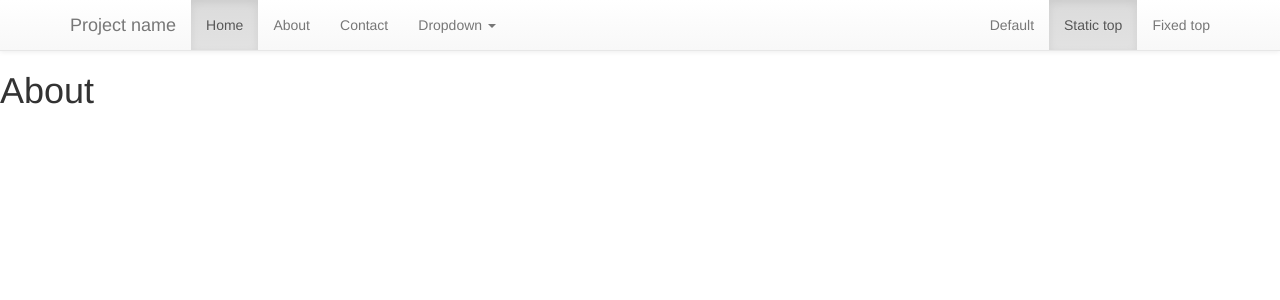
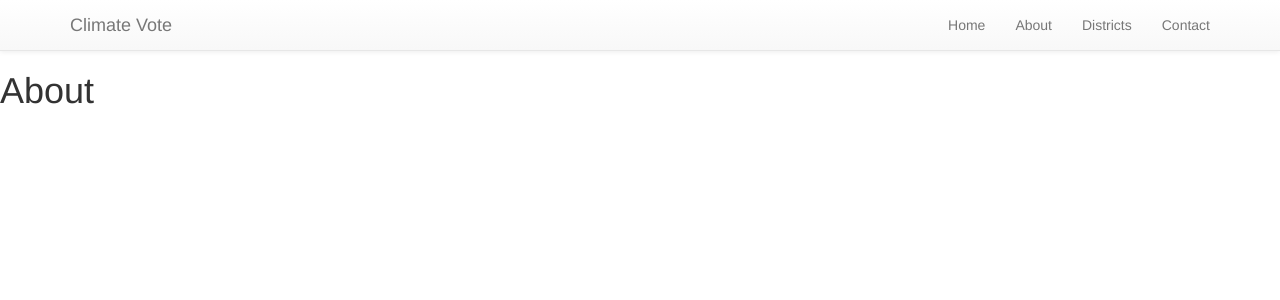
Before and after one commit to juliosandino/Bhacks2017, a Django app: page /about in a window 1280 px wide. Shown: the top 300 px of the page. Run offline with Django 3.2, Linux system fonts and the light colour scheme; some libraries are stand-ins or nearby versions.

Commit message:
kept working on styling of pages

```diff
--- a/src/candidates/templates/about.html
+++ b/src/candidates/templates/about.html
@@ -1,4 +1,10 @@
 {% extends 'base.html' %}
+
+{% block title %}
+
+About
+
+{% endblock%}
 
 {% block content %}
 
--- a/src/candidates/templates/base.html
+++ b/src/candidates/templates/base.html
@@ -9,6 +9,9 @@
 
 <link rel="stylesheet" type="text/css" href="{% static 'css/base.css' %}">
 
+<!-- Jquery CDN -->
+<script src="https://ajax.googleapis.com/ajax/libs/jquery/3.2.1/jquery.min.js"></script>
+
 <!-- Latest compiled and minified CSS -->
 <link rel="stylesheet" href="https://maxcdn.bootstrapcdn.com/bootstrap/3.3.7/css/bootstrap.min.css" integrity="sha384-BVYiiSIFeK1dGmJRAkycuHAHRg32OmUcww7on3RYdg4Va+PmSTsz/K68vbdEjh4u" crossorigin="anonymous">
 
@@ -18,8 +21,10 @@
 <!-- Latest compiled and minified JavaScript -->
 <script src="https://maxcdn.bootstrapcdn.com/bootstrap/3.3.7/js/bootstrap.min.js" integrity="sha384-Tc5IQib027qvyjSMfHjOMaLkfuWVxZxUPnCJA7l2mCWNIpG9mGCD8wGNIcPD7Txa" crossorigin="anonymous"></script>
 
+<link rel="icon" href="{% static 'img/favicon.ico' %}">
+
 <script src="https://use.fontawesome.com/023ea142c2.js"></script>
-    <title><i class="fa fa-globe" aria-hidden="true"></i></title>
+    <title>{% block title %}{% endblock %}</title>
 </head>
 <body>
 
@@ -33,30 +38,14 @@
             <span class="icon-bar"></span>
             <span class="icon-bar"></span>
           </button>
-          <a class="navbar-brand" href="#">Project name</a>
+          <a class="navbar-brand" href="#">Climate Vote</a>
         </div>
         <div id="navbar" class="navbar-collapse collapse">
-          <ul class="nav navbar-nav">
-            <li class="active"><a href="#">Home</a></li>
-            <li><a href="#about">About</a></li>
-            <li><a href="#contact">Contact</a></li>
-            <li class="dropdown">
-              <a href="#" class="dropdown-toggle" data-toggle="dropdown" role="button" aria-haspopup="true" aria-expanded="false">Dropdown <span class="caret"></span></a>
-              <ul class="dropdown-menu">
-                <li><a href="#">Action</a></li>
-                <li><a href="#">Another action</a></li>
-                <li><a href="#">Something else here</a></li>
-                <li role="separator" class="divider"></li>
-                <li class="dropdown-header">Nav header</li>
-                <li><a href="#">Separated link</a></li>
-                <li><a href="#">One more separated link</a></li>
-              </ul>
-            </li>
-          </ul>
           <ul class="nav navbar-nav navbar-right">
-            <li><a href="../navbar/">Default</a></li>
-            <li class="active"><a href="./">Static top <span class="sr-only">(current)</span></a></li>
-            <li><a href="../navbar-fixed-top/">Fixed top</a></li>
+            <li><a href="{% url 'home' %}">Home</a></li>
+            <li><a href="{% url 'about' %}">About</a></li>
+            <li><a href="{% url 'districts' %}">Districts</a></li>
+            <li><a href="{% url 'contact' %}">Contact</a></li>
           </ul>
         </div><!--/.nav-collapse -->
       </div>
```
Also changed, not shown: src/candidates/static/img/favicon.ico (added), 3 other files.
